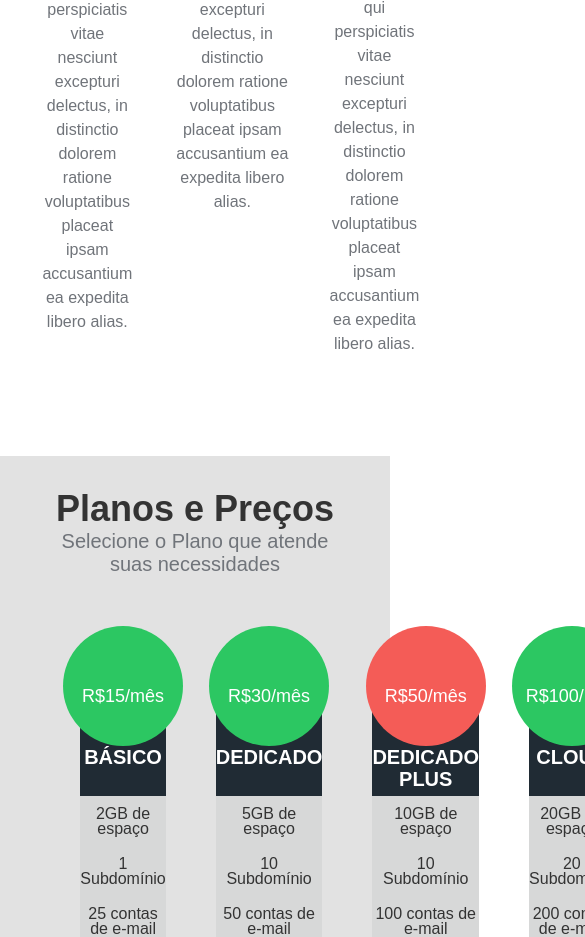
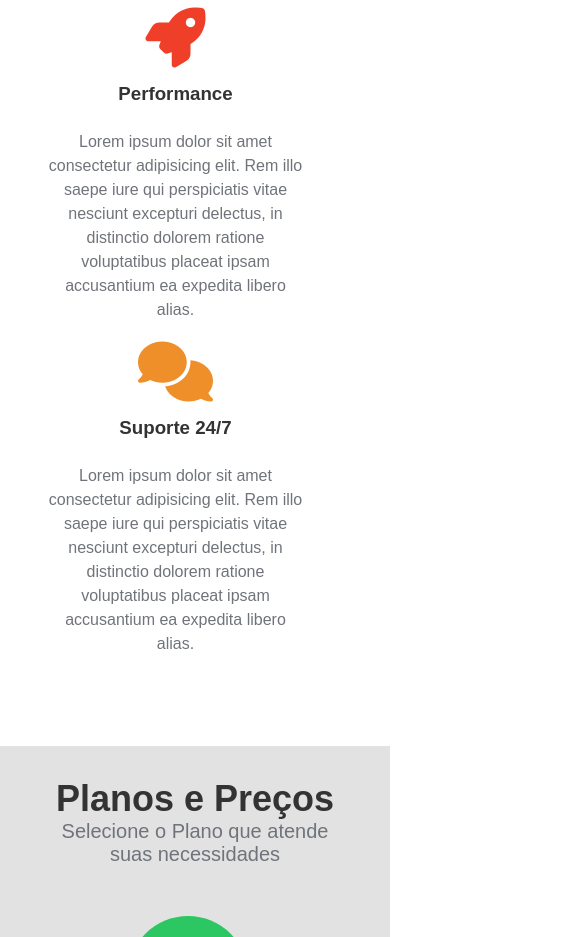
Before and after one commit to PabruGamePlays/Landing-Page-hDC-Host, a plain HTML site: page Landing_Page/index.html in a window 390 px wide. Shown: the part 1063-2000 px from the top of the page, 585 px wide, since content can reach past the window. Drawn offline with Linux system fonts and the light colour scheme.

Commit message:
responsividade atualizada

```diff
--- a/Landing_Page/css/style.css
+++ b/Landing_Page/css/style.css
@@ -93,12 +93,13 @@ h1{
 
 /*Serviços*/
 .services-container{
+    width: 100%;
     padding: 5rem 0;
 }
 
 .services-container ul{
     display: flex;
-    width: 90%;
+    width: 80%;
     margin: 0 auto;
 }
 
@@ -106,7 +107,7 @@ h1{
     flex: 1 1 200px;
     list-style: none;
     text-align: center;
-    padding: 20px;
+    margin: 10px;
 }
 
 .fas{
@@ -189,8 +190,8 @@ h1{
     text-align: center;
     line-height: 120px;
     margin-bottom: -50px;
-    margin-left: auto;
-    margin-right: auto;
+    margin-left: 25%;
+    margin-right: 25%;
     font-size: 18px;
     position: relative;
 }
@@ -324,6 +325,8 @@ footer p{
 @media (max-width: 1100px){
     .plans-container{
         width: 95%;
+        display: flex;
+        flex-direction: row;
     }
 
     .plan{
@@ -331,8 +334,21 @@ footer p{
     }
 }
 
+
 /* tablet 900px */
 @media (max-width: 900px){
+
+    /*html,
+    body{
+        overflow-x: hidden;
+    }*/
+
+    .plans-container{
+        max-width: 100%;
+        display: flex;
+        flex-direction: column;
+    }
+
     .p-banner{
         padding: 0 5rem;
     }
@@ -353,18 +369,38 @@ footer p{
         padding: 5rem 3rem;
     }
 
+    .contact-container input,
+    .contact-container textarea{
+        width: 95%;
+        margin: 10px auto;
+    }
+
+    .services-container{
+        width: 90%;
+
+    }
+    .services-container ul{
+        flex-direction: column;
+        margin: 0 auto;
+    }
+
+    .navbar-items li{
+        font-size: 12px;
+        margin-left: 10px;
+    }
 }
 
 /* mobile 576px */
 @media (max-wididth: 576px){
-
     .plans-container{
+        max-width: 100%;
+        display: flex;
         flex-direction: column;
-        width: 100%;
     }
 
     .plan{
         width: 100%;
         max-width: 100%;
     }
+
 }
```
